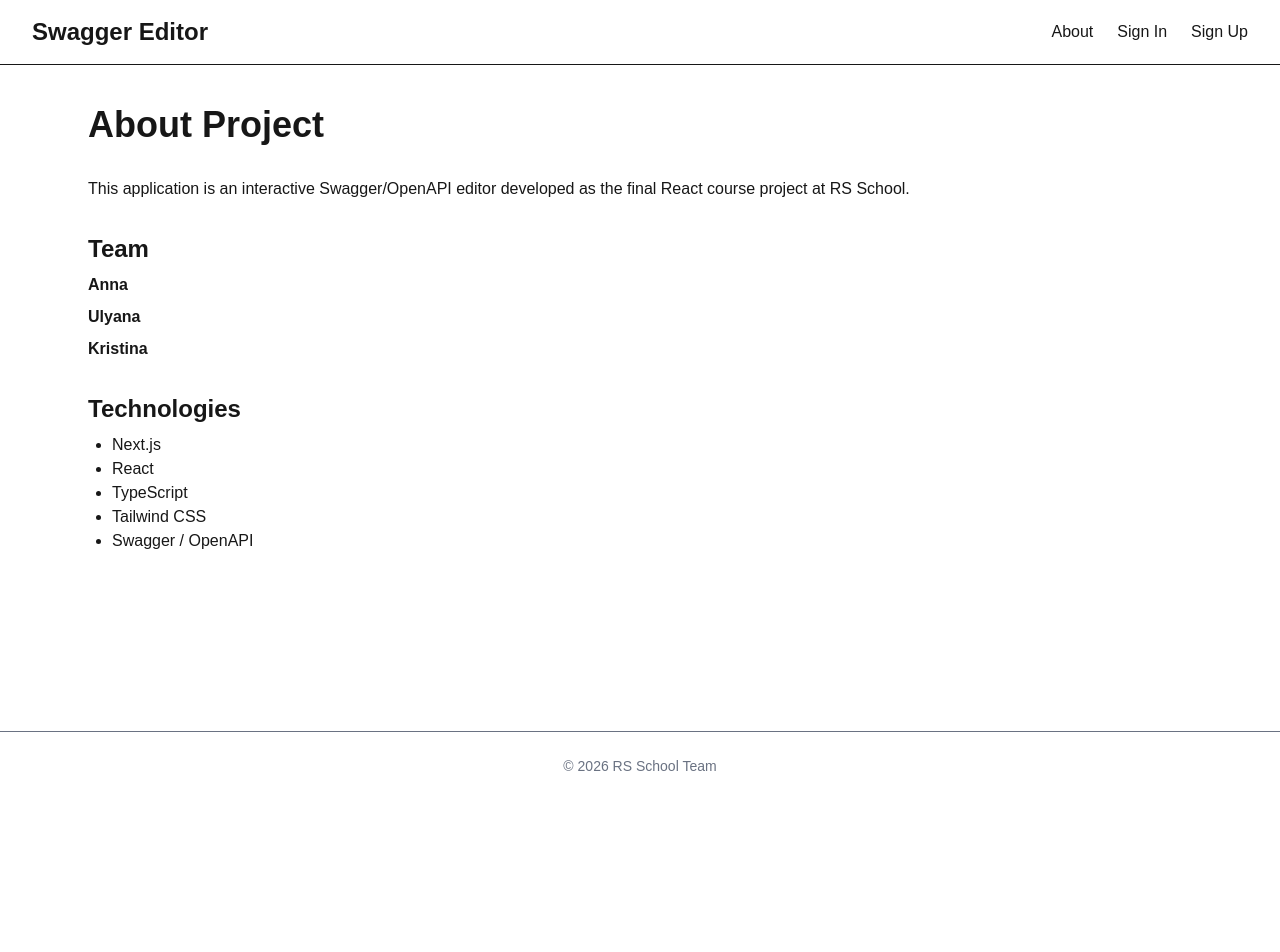
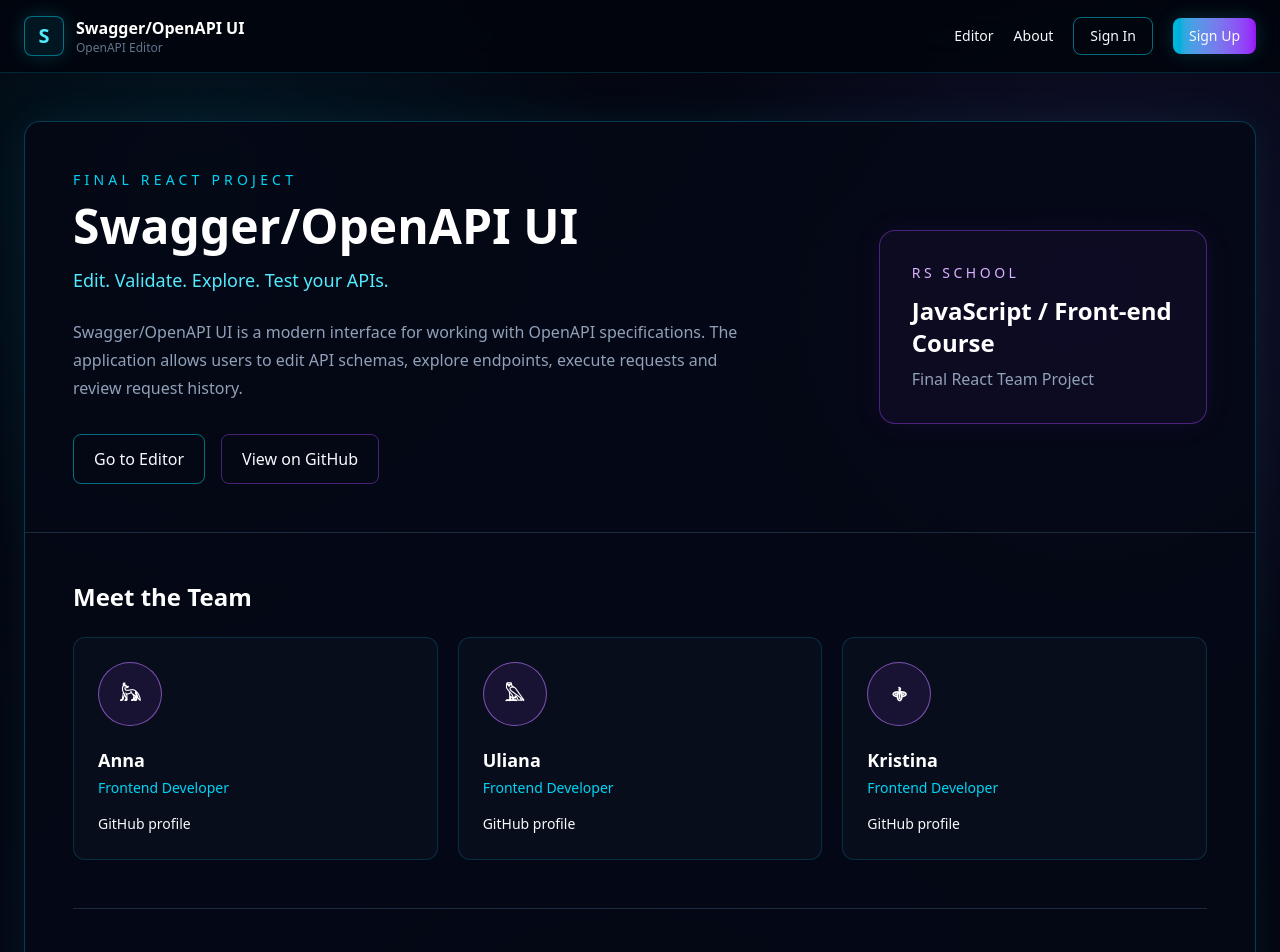
Before and after one commit to theFoxTale/swagger-editor-app, a Next.js app: page /about in a window 1280 px wide. Shown: the top 952 px of the page. Before the commit the page ends 800 px from the top, so only its background shows below. Built offline with nearby package versions, Linux system fonts and the light colour scheme; no server answers.

Commit message:
style: update application design

```diff
--- a/src/app/about/page.tsx
+++ b/src/app/about/page.tsx
@@ -1,41 +1,134 @@
+import Link from 'next/link';
+
+const team = [
+  {
+    initials: '𓃦',
+    name: 'Anna',
+    role: 'Frontend Developer',
+    github: 'https://github.com/theFoxTale',
+  },
+  {
+    initials: '𓅓',
+    name: 'Uliana',
+    role: 'Frontend Developer',
+    github: 'https://github.com/Ulya10',
+  },
+  {
+    initials: '𖤜',
+    name: 'Kristina',
+    role: 'Frontend Developer',
+    github: 'https://github.com/Pchyolan',
+  },
+];
+
+const technologies = [
+  'Next.js',
+  'React',
+  'TypeScript',
+  'Tailwind CSS',
+  'Supabase',
+  'OpenAPI',
+  'Vitest',
+];
+
 export default function AboutPage() {
   return (
-    <section className="space-y-8">
-      <h1 className="text-4xl font-bold">About Project</h1>
+    <section className="mx-auto w-full max-w-7xl px-6 py-12">
+      <div className="overflow-hidden rounded-2xl border border-cyan-500/30 bg-[#050816]/90 shadow-[0_0_40px_rgba(34,211,238,0.08)]">
+        <div className="grid gap-10 border-b border-slate-800 p-8 md:grid-cols-[1.4fr_0.6fr] md:p-12">
+          <div>
+            <p className="mb-3 text-sm uppercase tracking-[0.3em] text-cyan-400">
+              Final React Project
+            </p>
 
-      <p>
-        This application is an interactive Swagger/OpenAPI editor developed as the final React
-        course project at RS School.
-      </p>
+            <h1 className="text-4xl font-bold text-white md:text-5xl">Swagger/OpenAPI UI</h1>
 
-      <div>
-        <h2 className="mb-2 text-2xl font-semibold">Team</h2>
+            <p className="mt-4 max-w-2xl text-lg text-cyan-300">
+              Edit. Validate. Explore. Test your APIs.
+            </p>
 
-        <ul className="space-y-2">
-          <li>
-            <strong>Anna</strong>
-          </li>
+            <p className="mt-6 max-w-2xl leading-7 text-slate-400">
+              Swagger/OpenAPI UI is a modern interface for working with OpenAPI specifications. The
+              application allows users to edit API schemas, explore endpoints, execute requests and
+              review request history.
+            </p>
 
-          <li>
-            <strong>Ulyana</strong>
-          </li>
+            <div className="mt-8 flex flex-wrap gap-4">
+              <Link
+                href="/"
+                className="rounded-lg border border-cyan-400/50 px-5 py-3 text-cyan-200 transition hover:bg-cyan-400/10"
+              >
+                Go to Editor
+              </Link>
 
-          <li>
-            <strong>Kristina</strong>
-          </li>
-        </ul>
-      </div>
+              <a
+                href="https://github.com"
+                target="_blank"
+                rel="noreferrer"
+                className="rounded-lg border border-purple-500/40 px-5 py-3 text-purple-200 transition hover:bg-purple-500/10"
+              >
+                View on GitHub
+              </a>
+            </div>
+          </div>
 
-      <div>
-        <h2 className="mb-2 text-2xl font-semibold">Technologies</h2>
+          <div className="flex items-center">
+            <div className="w-full rounded-2xl border border-purple-500/40 bg-purple-500/5 p-8 shadow-[0_0_30px_rgba(139,92,246,0.08)]">
+              <p className="text-sm uppercase tracking-[0.25em] text-purple-300">RS School</p>
 
-        <ul className="list-disc pl-6">
-          <li>Next.js</li>
-          <li>React</li>
-          <li>TypeScript</li>
-          <li>Tailwind CSS</li>
-          <li>Swagger / OpenAPI</li>
-        </ul>
+              <h2 className="mt-3 text-2xl font-semibold text-white">
+                JavaScript / Front-end Course
+              </h2>
+
+              <p className="mt-2 text-slate-400">Final React Team Project</p>
+            </div>
+          </div>
+        </div>
+
+        <div className="p-8 md:p-12">
+          <h2 className="mb-6 text-2xl font-semibold text-white">Meet the Team</h2>
+
+          <div className="grid gap-5 md:grid-cols-3">
+            {team.map((member) => (
+              <article
+                key={member.name}
+                className="rounded-xl border border-cyan-500/20 bg-[#080d1c] p-6 transition hover:border-cyan-400/50 hover:shadow-[0_0_25px_rgba(34,211,238,0.08)]"
+              >
+                <div className="mb-5 flex h-16 w-16 items-center justify-center rounded-full border border-purple-400/60 bg-purple-500/10 text-lg font-semibold text-white">
+                  {member.initials}
+                </div>
+
+                <h3 className="text-lg font-semibold text-white">{member.name}</h3>
+
+                <p className="mt-1 text-sm text-cyan-400">{member.role}</p>
+
+                <a
+                  href={member.github}
+                  target="_blank"
+                  rel="noreferrer"
+                  className="mt-4 inline-block text-sm text-slate-500 transition hover:text-white"
+                >
+                  GitHub profile
+                </a>
+              </article>
+            ))}
+          </div>
+
+          <div className="mt-12 border-t border-slate-800 pt-10">
+            <h2 className="mb-6 text-2xl font-semibold text-white">Technology Stack</h2>
+
+            <div className="flex flex-wrap gap-3">
+              {technologies.map((technology) => (
+                <span
+                  key={technology}
+                  className="rounded-lg border border-slate-700 bg-[#080d1c] px-4 py-3 text-sm text-slate-300"
+                >
+                  {technology}
+                </span>
+              ))}
+            </div>
+          </div>
+        </div>
       </div>
     </section>
   );
--- a/src/app/globals.css
+++ b/src/app/globals.css
@@ -1,26 +1,50 @@
 @import 'tailwindcss';
 
 :root {
-  --background: #fff;
-  --foreground: #171717;
+  --background: #02050d;
+  --foreground: #f8fafc;
 }
 
-@theme inline {
-  --color-background: var(--background);
-  --color-foreground: var(--foreground);
-  --font-sans: var(--font-geist-sans);
-  --font-mono: var(--font-geist-mono);
+* {
+  box-sizing: border-box;
 }
 
-@media (prefers-color-scheme: dark) {
-  :root {
-    --background: #0a0a0a;
-    --foreground: #ededed;
-  }
+html {
+  min-height: 100%;
+  background: var(--background);
 }
 
 body {
-  font-family: Arial, Helvetica, sans-serif;
+  min-height: 100vh;
+  margin: 0;
   color: var(--foreground);
-  background: var(--background);
+  background:
+    radial-gradient(circle at 15% 15%, rgb(0 212 255 / 8%), transparent 28%),
+    radial-gradient(circle at 85% 25%, rgb(139 92 246 / 10%), transparent 30%),
+    radial-gradient(circle at 50% 100%, rgb(37 99 235 / 8%), transparent 35%),
+    linear-gradient(135deg, #02050d 0%, #050816 50%, #02050d 100%);
 }
+
+body::before {
+  pointer-events: none;
+  content: '';
+
+  position: fixed;
+  inset: 0;
+
+  opacity: 0.18;
+  background-image:
+    linear-gradient(rgb(34 211 238 / 5%) 1px, transparent 1px),
+    linear-gradient(90deg, rgb(139 92 246 / 5%) 1px, transparent 1px);
+  background-size: 48px 48px;
+}
+
+a {
+  color: inherit;
+  text-decoration: none;
+}
+
+button,
+input {
+  font: inherit;
+}
--- a/src/app/layout.tsx
+++ b/src/app/layout.tsx
@@ -1,9 +1,10 @@
 import type { Metadata } from 'next';
 import { Geist, Geist_Mono } from 'next/font/google';
-import './globals.css';
 
 import { Footer } from '@/components/Footer/Footer';
 import { Header } from '@/components/Header/Header';
+
+import './globals.css';
 
 const geistSans = Geist({
   variable: '--font-geist-sans',
@@ -16,8 +17,8 @@
 });
 
 export const metadata: Metadata = {
-  title: 'Create Next App',
-  description: 'Generated by create next app',
+  title: 'Swagger/OpenAPI UI',
+  description: 'OpenAPI editor and API testing interface',
 };
 
 export default function RootLayout({
@@ -27,12 +28,14 @@
 }>) {
   return (
     <html lang="en" className={`${geistSans.variable} ${geistMono.variable} h-full antialiased`}>
-      <body className="min-h-full flex flex-col">
-        <Header />
+      <body className="min-h-screen bg-transparent text-slate-100">
+        <div className="flex min-h-screen flex-col">
+          <Header />
 
-        <main className="mx-auto w-full max-w-6xl flex-1 px-6 py-10">{children}</main>
+          <main className="relative z-10 flex-1">{children}</main>
 
-        <Footer />
+          <Footer />
+        </div>
       </body>
     </html>
   );
--- a/src/components/Footer/Footer.tsx
+++ b/src/components/Footer/Footer.tsx
@@ -1,7 +1,11 @@
 export const Footer = () => {
   return (
-    <footer className="mt-auto border-t py-6 text-center text-sm text-gray-500">
-      © 2026 RS School Team
+    <footer className="relative z-10 border-t border-cyan-500/10 bg-[#02050d]/80">
+      <div className="mx-auto flex w-full max-w-7xl flex-col gap-3 px-6 py-6 text-sm text-slate-500 sm:flex-row sm:items-center sm:justify-between">
+        <p>© 2026 Swagger/OpenAPI UI. RS School Final Project.</p>
+
+        <p className="text-slate-600">Built with Next.js and Supabase</p>
+      </div>
     </footer>
   );
 };
--- a/src/components/Header/Header.tsx
+++ b/src/components/Header/Header.tsx
@@ -45,32 +45,67 @@
   };
 
   return (
-    <header className="flex items-center justify-between border-b px-8 py-4">
-      <Link href="/" className="text-2xl font-bold">
-        Swagger Editor
+    <header className="sticky top-0 z-50 border-b border-cyan-500/20 bg-[#02050d]/90 backdrop-blur-xl">
+      <div className="mx-auto flex w-full max-w-7xl items-center justify-between px-6 py-4">
+        <Link href="/" className="group flex items-center gap-3">
+          <div className="flex h-10 w-10 items-center justify-center rounded-lg border border-cyan-400/50 bg-cyan-500/10 text-xl font-bold text-cyan-300 shadow-[0_0_20px_rgba(34,211,238,0.2)]">
+            S
+          </div>
+
+          <div>
+            <p className="font-semibold text-white transition group-hover:text-cyan-300">
+              Swagger/OpenAPI UI
+            </p>
+            <p className="text-xs text-slate-500">OpenAPI Editor</p>
+          </div>
         </Link>
 
-      <nav className="flex items-center gap-6">
-        <Link href="/about">About</Link>
+        <nav className="flex items-center gap-5 text-sm">
+          <Link href="/" className="text-slate-400 transition hover:text-cyan-300">
+            Editor
+          </Link>
+
+          <Link href="/about" className="text-slate-400 transition hover:text-cyan-300">
+            About
+          </Link>
+
           {!isLoading && (
             <>
               {isAuthenticated ? (
                 <>
-                <Link href="/history">History</Link>
+                  <Link href="/history" className="text-slate-400 transition hover:text-cyan-300">
+                    History
+                  </Link>
 
-                <button type="button" onClick={handleSignOut} className="cursor-pointer">
+                  <button
+                    type="button"
+                    onClick={handleSignOut}
+                    className="cursor-pointer rounded-lg border border-purple-500/50 px-4 py-2 text-purple-200 transition hover:bg-purple-500/10"
+                  >
                     Sign Out
                   </button>
                 </>
               ) : (
                 <>
-                <Link href="/auth/sign-in">Sign In</Link>
-                <Link href="/auth/sign-up">Sign Up</Link>
+                  <Link
+                    href="/auth/sign-in"
+                    className="rounded-lg border border-cyan-400/50 px-4 py-2 text-cyan-100 transition hover:bg-cyan-400/10"
+                  >
+                    Sign In
+                  </Link>
+
+                  <Link
+                    href="/auth/sign-up"
+                    className="rounded-lg bg-gradient-to-r from-cyan-500 to-purple-600 px-4 py-2 font-medium text-white shadow-[0_0_18px_rgba(34,211,238,0.2)] transition hover:brightness-110"
+                  >
+                    Sign Up
+                  </Link>
                 </>
               )}
             </>
           )}
         </nav>
+      </div>
     </header>
   );
 };
--- a/src/components/common/AuthForm.tsx
+++ b/src/components/common/AuthForm.tsx
@@ -96,23 +96,31 @@
   };
 
   return (
-    <section className="mx-auto w-full max-w-md rounded-2xl border border-gray-200 bg-white p-8 shadow-lg">
+    <section className="relative mx-auto w-full max-w-xl overflow-hidden rounded-2xl border border-cyan-500/50 bg-[#050816]/95 p-8 shadow-[0_0_40px_rgba(0,212,255,0.15)]">
+      <div className="pointer-events-none absolute -left-24 -top-24 h-56 w-56 rounded-full bg-cyan-500/10 blur-3xl" />
+      <div className="pointer-events-none absolute -bottom-24 -right-24 h-56 w-56 rounded-full bg-purple-600/15 blur-3xl" />
+
+      <div className="relative">
         <div className="mb-8 text-center">
-        <h1 className="text-3xl font-bold text-gray-900">
-          {isSignUp ? 'Create Account' : 'Sign In'}
+          <p className="mb-2 text-sm font-medium uppercase tracking-[0.25em] text-cyan-400">
+            Swagger / OpenAPI UI
+          </p>
+
+          <h1 className="text-3xl font-bold text-white">
+            {isSignUp ? 'Create your account' : 'Welcome back'}
           </h1>
 
-        <p className="mt-2 text-sm text-gray-500">
+          <p className="mt-3 text-sm text-slate-400">
             {isSignUp
-            ? 'Create an account to save schemas and view request history.'
-            : 'Sign in to access your saved schemas and request history.'}
+              ? 'Join Swagger/OpenAPI UI and start building better APIs.'
+              : 'Sign in to continue working with your API schemas.'}
           </p>
         </div>
 
         <form onSubmit={handleSubmit} className="space-y-5">
           <div>
-          <label htmlFor="email" className="mb-2 block text-sm font-medium text-gray-700">
-            Email
+            <label htmlFor="email" className="mb-2 block text-sm font-medium text-slate-300">
+              Email address
             </label>
 
             <input
@@ -121,13 +129,13 @@
               autoComplete="email"
               value={email}
               onChange={(event) => setEmail(event.target.value)}
-            className="w-full rounded-lg border border-gray-300 px-4 py-3 text-gray-900 outline-none transition focus:border-blue-500"
+              className="w-full rounded-lg border border-slate-700 bg-[#080d1c] px-4 py-3 text-white outline-none transition placeholder:text-slate-600 focus:border-cyan-400 focus:shadow-[0_0_15px_rgba(34,211,238,0.15)]"
               placeholder="example@mail.com"
             />
           </div>
 
           <div>
-          <label htmlFor="password" className="mb-2 block text-sm font-medium text-gray-700">
+            <label htmlFor="password" className="mb-2 block text-sm font-medium text-slate-300">
               Password
             </label>
 
@@ -137,7 +145,7 @@
               autoComplete={isSignUp ? 'new-password' : 'current-password'}
               value={password}
               onChange={(event) => setPassword(event.target.value)}
-            className="w-full rounded-lg border border-gray-300 px-4 py-3 text-gray-900 outline-none transition focus:border-blue-500"
+              className="w-full rounded-lg border border-slate-700 bg-[#080d1c] px-4 py-3 text-white outline-none transition placeholder:text-slate-600 focus:border-cyan-400 focus:shadow-[0_0_15px_rgba(34,211,238,0.15)]"
               placeholder="Enter your password"
             />
           </div>
@@ -146,9 +154,9 @@
             <div>
               <label
                 htmlFor="confirm-password"
-              className="mb-2 block text-sm font-medium text-gray-700"
+                className="mb-2 block text-sm font-medium text-slate-300"
               >
-              Confirm Password
+                Confirm password
               </label>
 
               <input
@@ -157,40 +165,52 @@
                 autoComplete="new-password"
                 value={confirmPassword}
                 onChange={(event) => setConfirmPassword(event.target.value)}
-              className="w-full rounded-lg border border-gray-300 px-4 py-3 text-gray-900 outline-none transition focus:border-blue-500"
+                className="w-full rounded-lg border border-slate-700 bg-[#080d1c] px-4 py-3 text-white outline-none transition placeholder:text-slate-600 focus:border-cyan-400 focus:shadow-[0_0_15px_rgba(34,211,238,0.15)]"
                 placeholder="Repeat your password"
               />
             </div>
           )}
 
           {error && (
-          <p role="alert" className="rounded-lg bg-red-50 px-4 py-3 text-sm text-red-700">
+            <p
+              role="alert"
+              className="rounded-lg border border-red-500/30 bg-red-500/10 px-4 py-3 text-sm text-red-300"
+            >
               {error}
             </p>
           )}
 
           {success && (
-          <p className="rounded-lg bg-green-50 px-4 py-3 text-sm text-green-700">{success}</p>
+            <p className="rounded-lg border border-emerald-500/30 bg-emerald-500/10 px-4 py-3 text-sm text-emerald-300">
+              {success}
+            </p>
           )}
 
           <button
             type="submit"
             disabled={isLoading}
-          className="w-full rounded-lg bg-gray-900 py-3 font-semibold text-white transition hover:bg-gray-700 disabled:cursor-not-allowed disabled:opacity-60"
+            className="w-full cursor-pointer rounded-lg bg-gradient-to-r from-cyan-500 via-blue-600 to-purple-600 py-3 font-semibold text-white shadow-[0_0_20px_rgba(34,211,238,0.25)] transition hover:brightness-110 disabled:cursor-not-allowed disabled:opacity-60"
           >
-          {isLoading ? 'Please wait...' : isSignUp ? 'Create Account' : 'Sign In'}
+            {isLoading ? 'Please wait...' : isSignUp ? 'Sign Up' : 'Sign In'}
           </button>
         </form>
 
-      <p className="mt-6 text-center text-sm text-gray-500">
+        <div className="my-6 flex items-center gap-4">
+          <div className="h-px flex-1 bg-slate-800" />
+          <span className="text-xs uppercase tracking-wider text-slate-600">OpenAPI</span>
+          <div className="h-px flex-1 bg-slate-800" />
+        </div>
+
+        <p className="text-center text-sm text-slate-400">
           {isSignUp ? 'Already have an account?' : "Don't have an account?"}{' '}
           <Link
             href={isSignUp ? '/auth/sign-in' : '/auth/sign-up'}
-          className="font-semibold text-gray-900 underline"
+            className="font-semibold text-cyan-400 transition hover:text-cyan-300"
           >
             {isSignUp ? 'Sign In' : 'Sign Up'}
           </Link>
         </p>
+      </div>
     </section>
   );
 };
```
Also changed, not shown: src/app/auth/sign-in/page.tsx (+6 -1 lines), src/app/auth/sign-up/page.tsx (+6 -1 lines), src/app/page.tsx (+66 -55 lines), 1 other file (tests, documents, lock files or other folders). Lines whose indentation alone changed are shown as unchanged.
